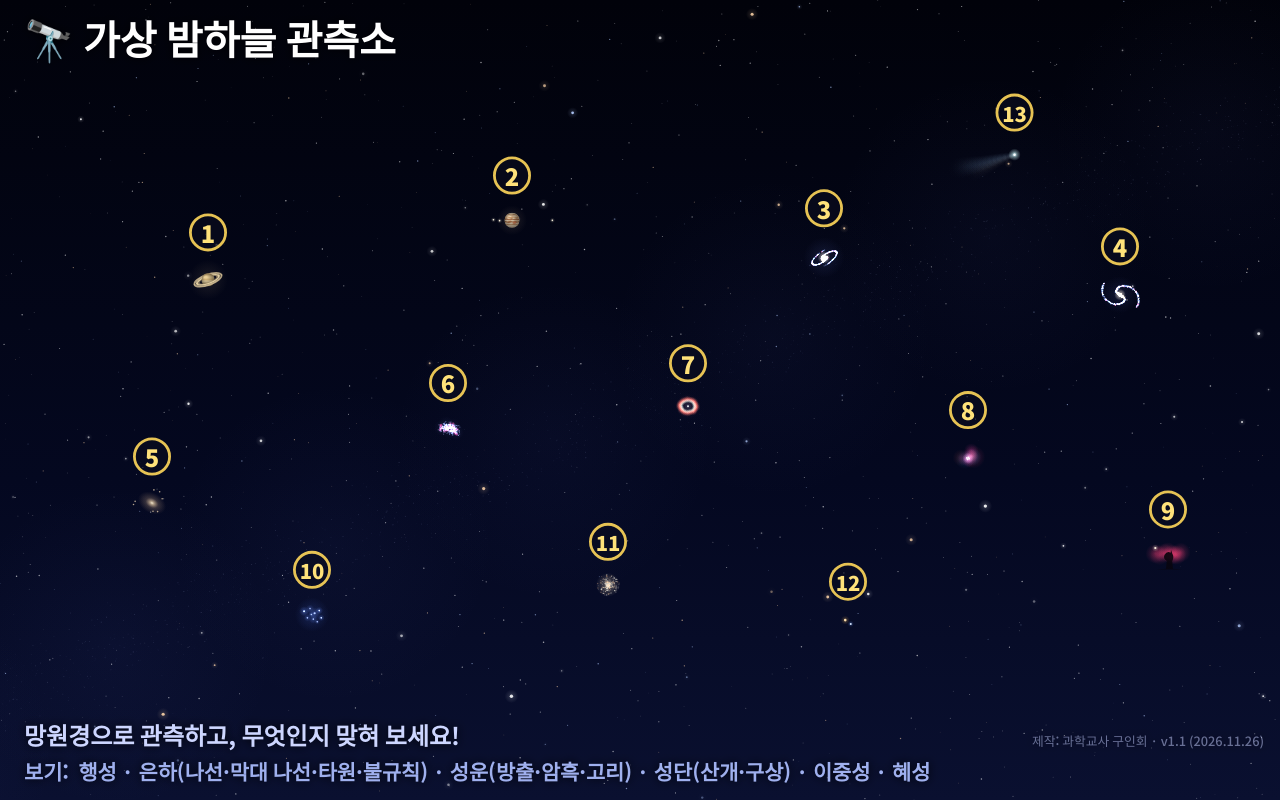
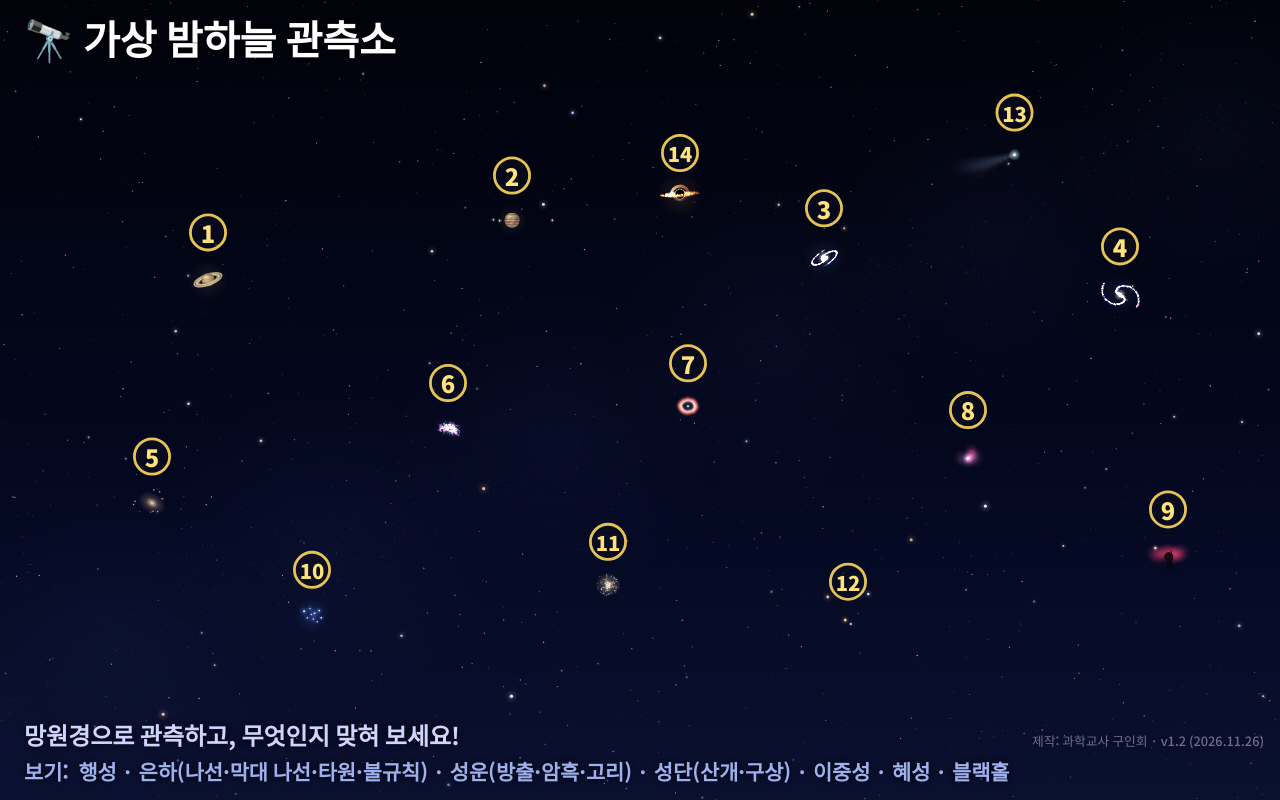
Before and after one commit to kuinhwoi/science-apps, a plain HTML site: page virtual-sky/index.html in a window 1280 px wide. Drawn offline with Linux system fonts and the light colour scheme; animation ran at ten frames a second.

Commit message:
가상 밤하늘 관측소: 블랙홀 추가 (v1.2)
Co-Authored-By: Claude Opus 5.5 <noreply@anthropic.com>

```diff
--- a/virtual-sky/index.html
+++ b/virtual-sky/index.html
@@ -72,6 +72,7 @@ const IRR_C=[[-.35,-.05],[.05,.1],[.3,-.15],[-.1,-.25],[.45,.2]];
 const GLOB=[];for(let i=0;i<420;i++){const r=Math.pow(rnd(),2.2)*1,th=rnd()*TAU;GLOB.push({x:Math.cos(th)*r,y:Math.sin(th)*r,ph:rnd()*TAU,s:.5+rnd()*.7,c:rnd()})}
 const NEB=[];for(let i=0;i<10;i++)NEB.push({a:rnd()*TAU,d:.15+rnd()*.6,r:.35+rnd()*.5,h:[350,335,10,200,320][i%5],w:(rnd()-.5)*.4});
 const RING=[];for(let i=0;i<60;i++)RING.push({a:i/60*TAU,ph:rnd()*TAU});
+const BHP=[];for(let i=0;i<170;i++)BHP.push({a:rnd()*TAU,r:.85+Math.pow(rnd(),1.6)*1.45,b:.4+rnd()*.6});
 const PLEI=[[-.6,-.25,1],[-.15,-.45,.8],[.2,-.1,1.15],[.55,-.3,.75],[.1,.35,.9],[-.35,.25,.7],[.7,.25,.65],[-.05,.0,.55],[.4,.55,.5]];
 
 /* ---------- 천체 목록 ---------- */
@@ -90,6 +91,7 @@ const OBJ=[
  {k:'glob',   x:7.6,y:7.0,ext:1.7,name:'구상 성단',ex:'예: M13'},
  {k:'double', x:10.6,y:7.5,ext:1.4,name:'이중성',ex:'예: 알비레오'},
  {k:'comet',  x:12.6,y:1.15,ext:1.6,name:'혜성',ex:'꼬리는 태양 반대쪽'},
+ {k:'bh',     x:8.5,y:1.75,ext:1.5,name:'블랙홀',ex:'빛도 빠져나오지 못하는 천체'},
 ];
 
 function geo(){const m=Math.min(W/16,H/8.4),ox=(W-m*16)/2,oy=(H-m*8.4)/2;return{P:(x,y)=>[ox+x*m,oy+y*m*.93]}}
@@ -240,6 +242,30 @@ D.comet=(x0,y0,R,t)=>{
   return [x,y];
 };
 
+D.bh=(x,y,R,t)=>{
+  const rs=R*.55,tilt=-.07,ca=Math.cos(tilt),sa=Math.sin(tilt),fl=.11;
+  const P=(lx,ly)=>[x+lx*ca-ly*sa,y+lx*sa+ly*ca];
+  const parts=front=>{for(const p of BHP){const a=p.a+t*.9/Math.pow(p.r,1.5);const sn=Math.sin(a);if((sn>0)!==front)continue;
+    const cs=Math.cos(a),[X,Y]=P(cs*p.r*R,sn*p.r*R*fl);const dop=1+.75*(-cs);const heat=1-(p.r-.85)/1.45;
+    ctx.fillStyle=`rgba(255,${Math.round(150+100*heat)},${Math.round(60+150*heat*heat)},${Math.min(1,.35*p.b*dop+.15)})`;ctx.fillRect(X-.6,Y-.6,1.3,1.3)}};
+  const band=(rx,ry,w,a0,a1,alpha)=>{const g=ctx.createLinearGradient(x-rx,y,x+rx,y);g.addColorStop(0,`rgba(255,235,190,${alpha})`);g.addColorStop(.45,`rgba(255,175,80,${alpha*.85})`);g.addColorStop(1,`rgba(235,105,35,${alpha*.55})`);
+    ctx.strokeStyle=g;ctx.lineWidth=w;ctx.beginPath();ctx.ellipse(x,y,rx,ry,tilt,a0,a1);ctx.stroke()};
+  ctx.save();ctx.globalCompositeOperation='lighter';
+  glow(x,y,R*2.6,'rgba(255,170,90,A)',.12);
+  // 뒤쪽 원반 + 휘어져 보이는 원반(위·아래 고리)
+  band(R*1.55,R*1.55*fl,R*.32,Math.PI,TAU,.45);parts(false);
+  band(R*.98,R*.92,R*.34,Math.PI,TAU,.8+.08*Math.sin(t*1.3));
+  band(R*.8,R*.72,R*.14,0,Math.PI,.35);
+  ctx.restore();
+  // 그림자
+  dot(x,y,rs,'#000');
+  ctx.save();ctx.globalCompositeOperation='lighter';
+  ctx.strokeStyle=`rgba(255,235,205,${.75+.15*Math.sin(t*2)})`;ctx.lineWidth=Math.max(.8,R*.06);ctx.beginPath();ctx.arc(x,y,rs*1.06,0,TAU);ctx.stroke();
+  // 앞쪽 원반
+  band(R*1.55,R*1.55*fl,R*.36,0,Math.PI,.6);parts(true);
+  ctx.restore();
+};
+
 /* ---------- 번호·정답 ---------- */
 function badge(x,y,n){
   const r=H*.022;ctx.save();
@@ -262,9 +288,9 @@ function hud(){
   ctx.textBaseline='bottom';ctx.font=`700 ${H*.03}px 'Noto Sans KR'`;ctx.fillStyle='#cdd6ff';
   ctx.fillText('망원경으로 관측하고, 무엇인지 맞혀 보세요!',H*.03,H*.935);
   ctx.font=`700 ${H*.026}px 'Noto Sans KR'`;ctx.fillStyle='#9fb0ee';
-  ctx.fillText('보기:  행성 · 은하(나선·막대 나선·타원·불규칙) · 성운(방출·암흑·고리) · 성단(산개·구상) · 이중성 · 혜성',H*.03,H*.978);
+  ctx.fillText('보기:  행성 · 은하(나선·막대 나선·타원·불규칙) · 성운(방출·암흑·고리) · 성단(산개·구상) · 이중성 · 혜성 · 블랙홀',H*.03,H*.978);
   ctx.textAlign='right';ctx.font=`500 ${H*.016}px 'Noto Sans KR'`;ctx.fillStyle='rgba(200,210,255,.5)';
-  ctx.fillText('제작: 과학교사 구인회 · v1.1 (2026.11.26)',W-H*.02,H*.935);
+  ctx.fillText('제작: 과학교사 구인회 · v1.2 (2026.11.26)',W-H*.02,H*.935);
   ctx.restore();
 }
 
```
Also changed, not shown: 1 other file.
